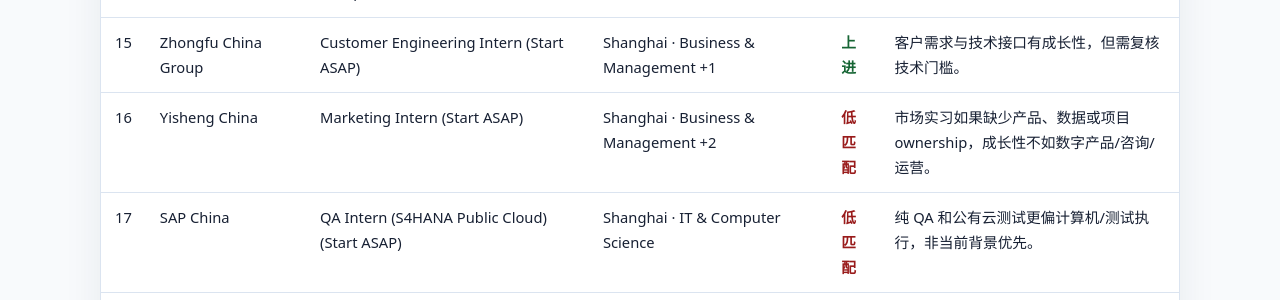
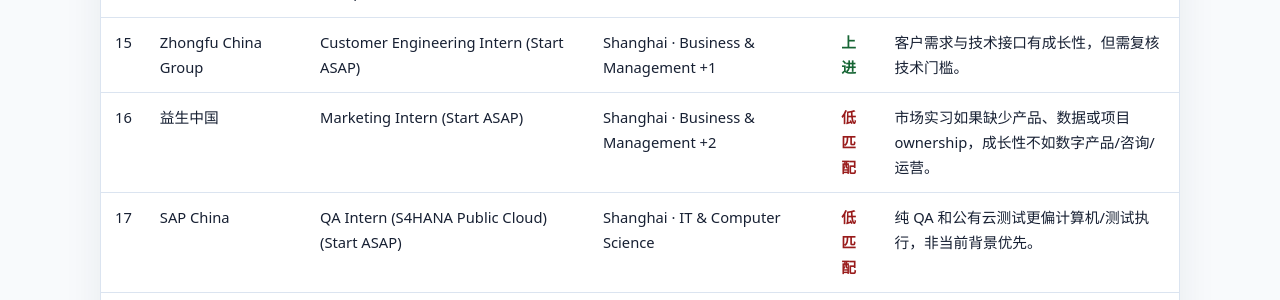
Before and after one commit to yiteng-xu/yiteng-xu.github.io, a Jekyll site: the page prosple-internships/index.html, which Jekyll copies as it is, in a window 1280 px wide and 900 px high, scrolled down 3080 px. Shown: the part 153-453 px from the top of the window. Built offline with Jekyll 4.4.1, drawn with Linux system fonts in a browser that asks for light colours.

Commit message:
Preserve visible Chinese employer name in Prosple filter

```diff
--- a/prosple-internships/index.html
+++ b/prosple-internships/index.html
@@ -185,7 +185,7 @@
             <tr><td>13</td><td>EY China</td><td>Platform Consulting Services Intern (Start ASAP)</td><td>Beijing, Shanghai · Business &amp; Management +2</td><td class="decision good">上进</td><td>平台咨询服务连接业务流程、客户项目和数字化。</td></tr>
             <tr><td>14</td><td>Texas Instruments China</td><td>Customer Operations (Business &amp; Operations) - Summer Intern (Jun 2026)</td><td>Shanghai · Business &amp; Management +1</td><td class="decision good">上进</td><td>客户运营、业务流程和运营分析更适合金融/管理背景。</td></tr>
             <tr><td>15</td><td>Zhongfu China Group</td><td>Customer Engineering Intern (Start ASAP)</td><td>Shanghai · Business &amp; Management +1</td><td class="decision good">上进</td><td>客户需求与技术接口有成长性，但需复核技术门槛。</td></tr>
-            <tr><td>16</td><td>Yisheng China</td><td>Marketing Intern (Start ASAP)</td><td>Shanghai · Business &amp; Management +2</td><td class="decision low">低匹配</td><td>市场实习如果缺少产品、数据或项目 ownership，成长性不如数字产品/咨询/运营。</td></tr>
+            <tr><td>16</td><td>益生中国</td><td>Marketing Intern (Start ASAP)</td><td>Shanghai · Business &amp; Management +2</td><td class="decision low">低匹配</td><td>市场实习如果缺少产品、数据或项目 ownership，成长性不如数字产品/咨询/运营。</td></tr>
             <tr><td>17</td><td>SAP China</td><td>QA Intern (S4HANA Public Cloud) (Start ASAP)</td><td>Shanghai · IT &amp; Computer Science</td><td class="decision low">低匹配</td><td>纯 QA 和公有云测试更偏计算机/测试执行，非当前背景优先。</td></tr>
             <tr><td>18</td><td>IT Consulting China</td><td>JAVA Developer Assistant (Intern) (Start ASAP)</td><td>Shanghai · Engineering &amp; Mathematics +1</td><td class="decision low">低匹配</td><td>JAVA 开发助理是明确开发岗，除非转码，不建议作为管理主线。</td></tr>
             <tr><td>19</td><td>Jabil China</td><td>Electrical Engineering Intern (Start ASAP)</td><td>Shanghai · Business &amp; Management +4</td><td class="decision low">低匹配</td><td>岗位核心是电气工程，即使标签含商业管理，也不优先。</td></tr>
```
